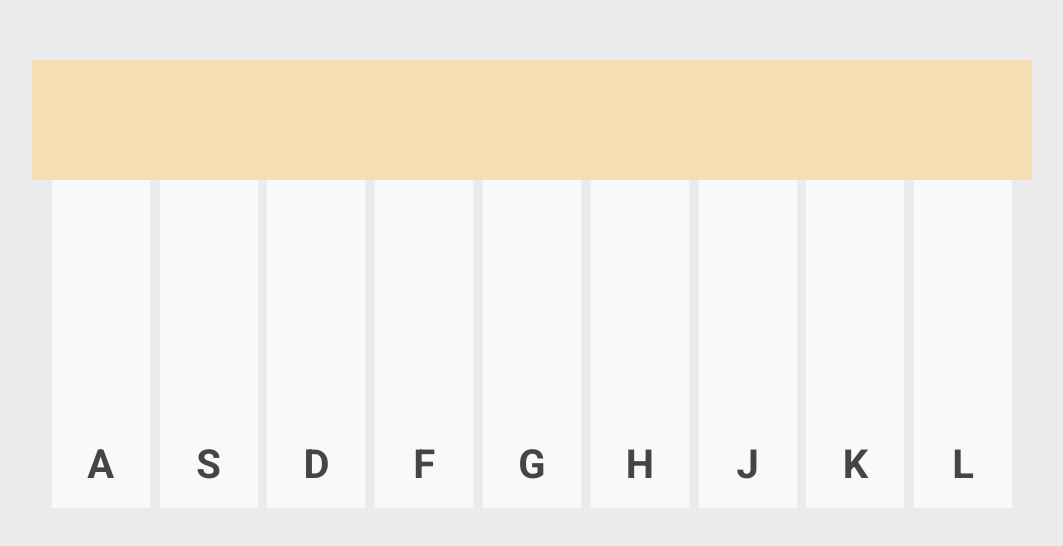
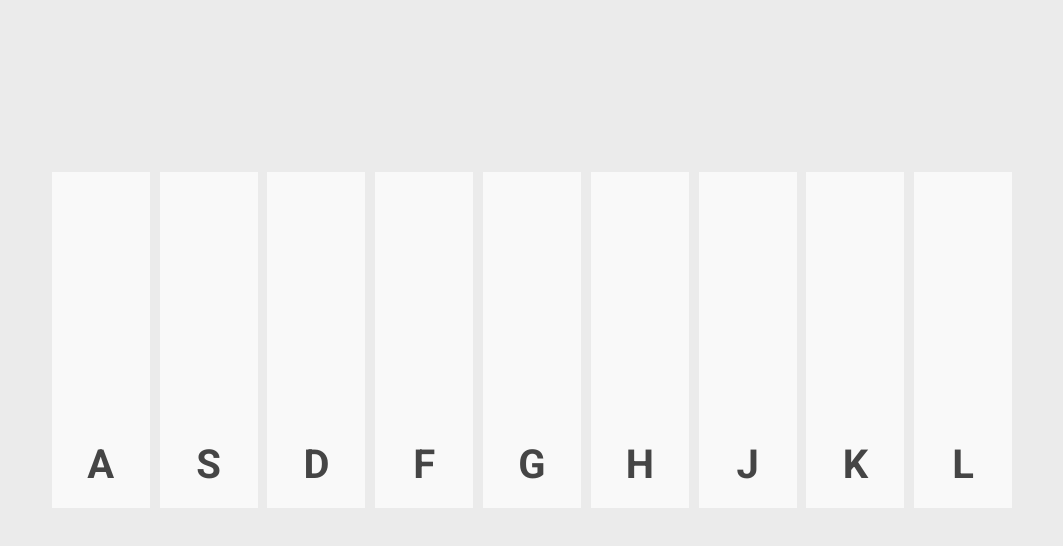
Before and after one commit to zahinz/SET-Day-11, a plain HTML site: page piano/index.html in a window 1280 px wide. Shown: the part 250-796 px from the top of the page, without its empty margins (108-1171 px from the left). Drawn offline with Linux system fonts and the light colour scheme.

Commit message:
update readme

```diff
--- a/piano/styles.css
+++ b/piano/styles.css
@@ -92,7 +92,7 @@ body {
 #info {
     width: 1000px;
     height: 120px;
-    background-color: wheat;
+    /* background-color: wheat; */
     position: fixed;
     top: 310px;
     z-index: 1000;
```
Also changed, not shown: 1 other file.
